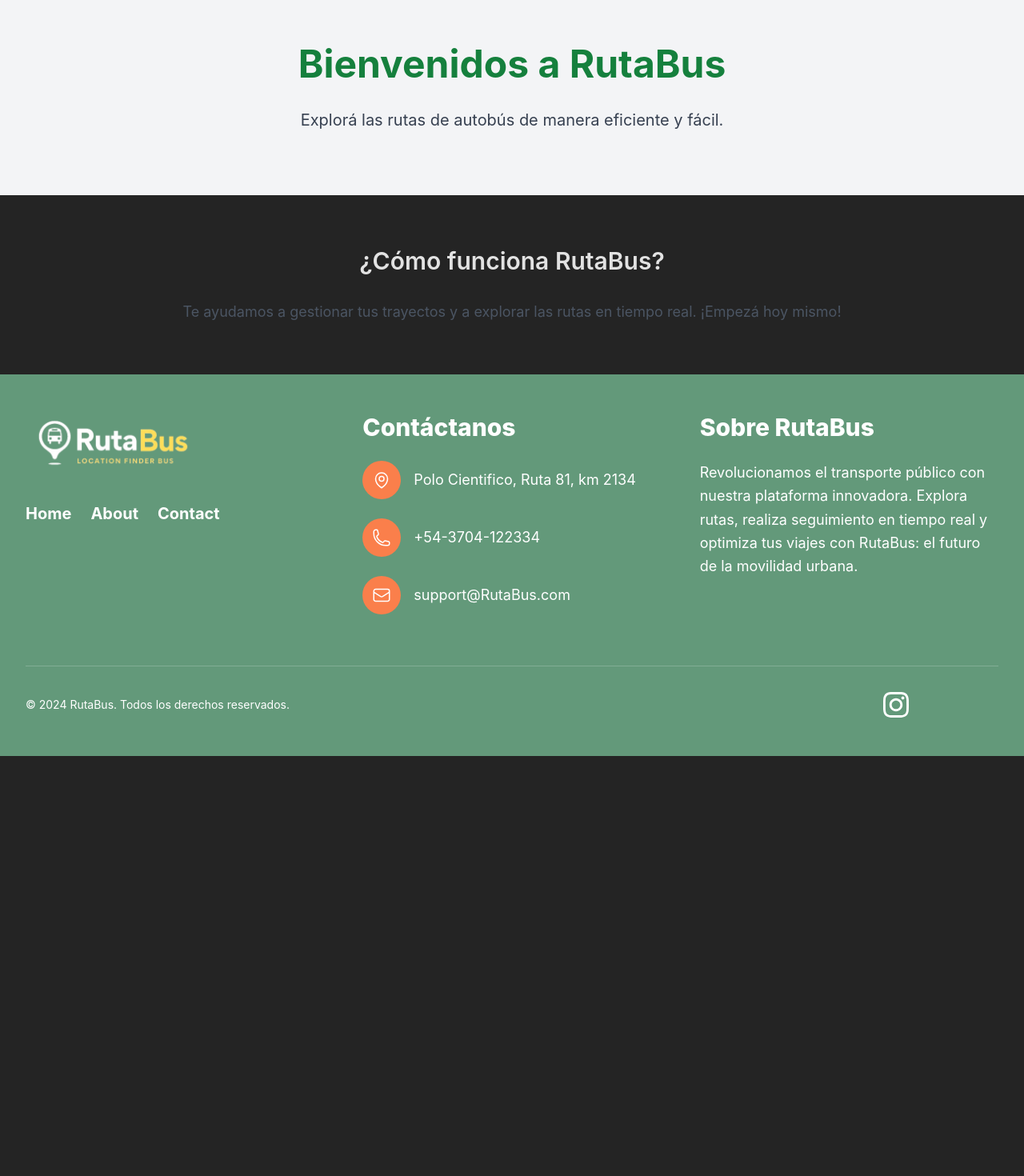
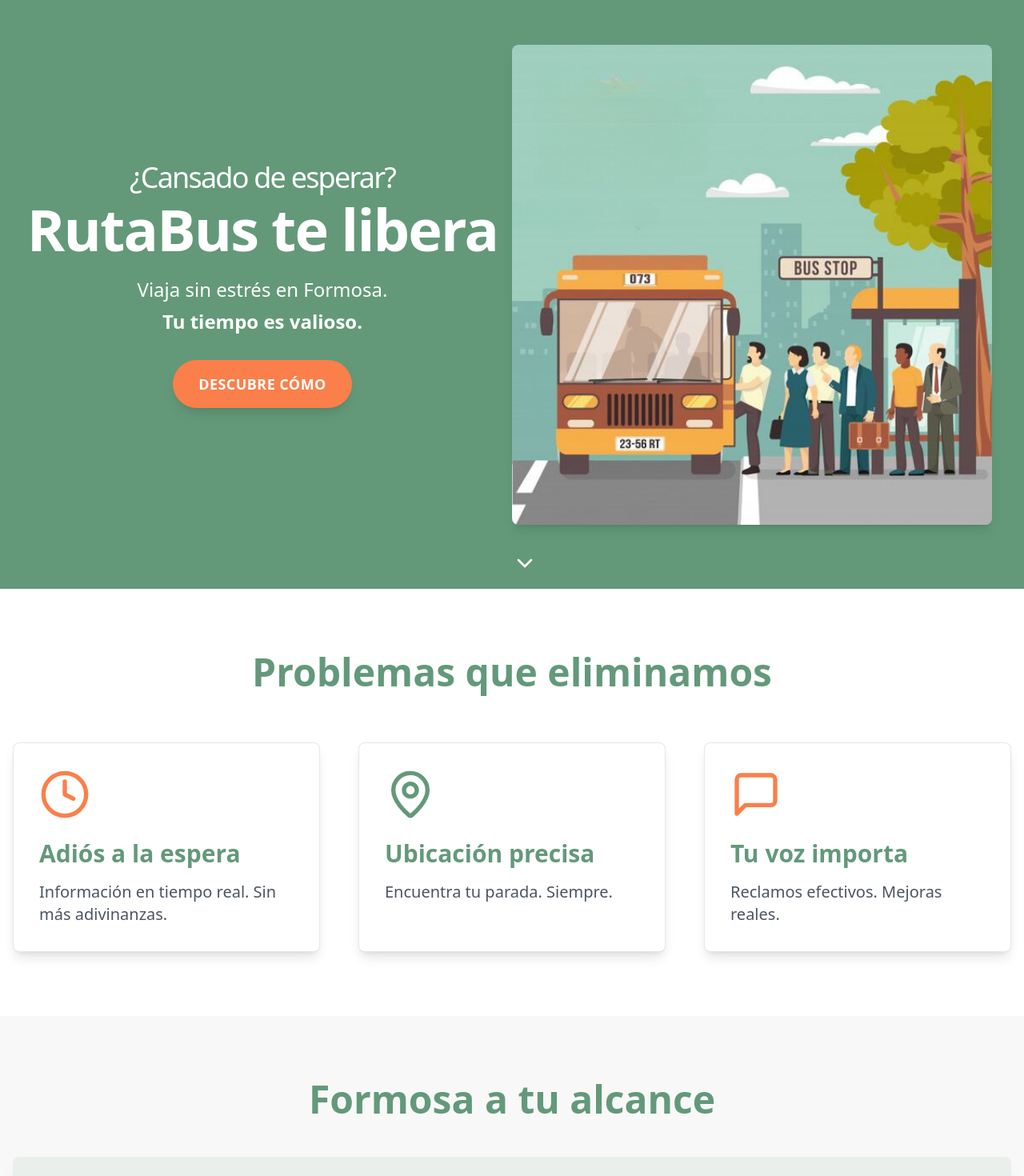
Before and after one commit to Proyecto-RutaBus/Proyecto-RutaBus, a React (Vite) app in the folder client_/: page / in a window 1280 px wide. Shown: the part 160-1630 px from the top of the page at 80% size. Before the commit the page ends 1105 px from the top, so only its background shows below. Built offline with nearby package versions, Linux system fonts and the light colour scheme; the HTML template or start-up script is replaced by a standard one.

Commit message:
se añadio estilos a la landing page

```diff
--- a/client_/package.json
+++ b/client_/package.json
@@ -12,6 +12,7 @@
   "dependencies": {
     "framer-motion": "^11.5.5",
     "lucide-react": "^0.441.0",
+    "next.js": "^1.0.3",
     "react": "^18.3.1",
     "react-dom": "^18.3.1",
     "react-router-dom": "^6.26.2"
--- a/client_/src/views/Landing.jsx
+++ b/client_/src/views/Landing.jsx
@@ -1,41 +1,185 @@
-import React from 'react';
-import Header from '../components/Header';
-import Footer from '../components/Footer';
+import Footer from "../components/Footer";
+import Header from "../components/Header";
+import React, { useEffect, useState } from "react";
+import { Clock, MapPin, MessageSquare, ChevronDown } from "lucide-react";
+import { motion } from "framer-motion";
 
-const Landing = () => {
+export const LandingPage = () => {
+  const [isVisible, setIsVisible] = useState(false);
+
+  useEffect(() => {
+    setIsVisible(true);
+  }, []);
+
   return (
-    <div className="min-h-screen flex flex-col">
-      {/* Header */}
+    <div className="overflow-hidden font-sans">
       <Header />
-
-      {/* Main content */}
       <main className="flex-grow">
-        <section className="text-center py-20 bg-gray-100">
-          <h1 className="text-5xl font-bold mb-8 text-green-700">
-            Bienvenidos a RutaBus
-          </h1>
-          <p className="text-xl text-gray-700">
-            Explorá las rutas de autobús de manera eficiente y fácil.
-          </p>
+        <section className="relative py-20 text-center bg-[#63997a] text-white overflow-hidden">
+          <motion.div
+            initial={{ opacity: 0, y: 20 }}
+            animate={{ opacity: isVisible ? 1 : 0, y: isVisible ? 0 : 20 }}
+            transition={{ duration: 0.8 }}
+            className="container mx-auto px-4 relative z-10"
+          >
+            <div className="flex flex-col md:flex-row items-center justify-between">
+              <div className="md:w-1/2 mb-8 md:mb-0">
+                <motion.h1
+                  initial={{ opacity: 0, y: 20 }}
+                  animate={{ opacity: 1, y: 0 }}
+                  transition={{ delay: 0.2, duration: 0.8 }}
+                  className="text-5xl md:text-7xl font-extrabold mb-6 leading-tight tracking-tight"
+                >
+                  <span className="block text-3xl md:text-4xl font-normal mb-2">
+                    ¿Cansado de esperar?
+                  </span>
+                  RutaBus te libera
+                </motion.h1>
+                <motion.p
+                  initial={{ opacity: 0, y: 20 }}
+                  animate={{ opacity: 1, y: 0 }}
+                  transition={{ delay: 0.4, duration: 0.8 }}
+                  className="text-xl md:text-2xl mb-8 max-w-xl mx-auto font-light"
+                >
+                  Viaja sin estrés en Formosa.
+                  <span className="block font-semibold mt-2">
+                    Tu tiempo es valioso.
+                  </span>
+                </motion.p>
+                <motion.button
+                  whileHover={{ scale: 1.05 }}
+                  whileTap={{ scale: 0.95 }}
+                  className="px-8 py-4 bg-[#fa7f4b] text-white text-lg font-bold rounded-full hover:bg-[#fa7f4b]/90 transition-colors shadow-lg uppercase tracking-wide"
+                >
+                  Descubre cómo
+                </motion.button>
+              </div>
+              <motion.div
+                initial={{ opacity: 0, x: 100 }}
+                animate={{ opacity: 1, x: 0 }}
+                transition={{ delay: 0.6, duration: 0.8 }}
+                className="md:w-1/2"
+              >
+                <img
+                  src="/assets/img/Bus-stop.jpg"
+                  alt="Personas esperando el colectivo"
+                  width={600}
+                  height={400}
+                  className="rounded-lg shadow-lg hover:shadow-2xl transition-shadow duration-300"
+                />
+              </motion.div>
+            </div>
+          </motion.div>
+          <div className="absolute inset-0 bg-[#63997a]/20 backdrop-blur-sm"></div>
+          <motion.div
+            animate={{ y: [0, 10, 0] }}
+            transition={{ repeat: Infinity, duration: 2 }}
+            className="absolute bottom-4 left-1/2 transform -translate-x-1/2"
+          >
+            <ChevronDown className="w-8 h-8 text-white" />
+          </motion.div>
         </section>
 
-        {/* Puedes agregar más secciones aquí */}
-        <section className="py-16">
+        <section id="problemas" className="py-20 bg-white">
           <div className="container mx-auto px-4">
-            <h2 className="text-3xl font-semibold text-center mb-8">
-              ¿Cómo funciona RutaBus?
-            </h2>
-            <p className="text-center text-lg text-gray-600">
-              Te ayudamos a gestionar tus trayectos y a explorar las rutas en tiempo real. ¡Empezá hoy mismo!
-            </p>
+            <motion.h2
+              initial={{ opacity: 0, y: 20 }}
+              whileInView={{ opacity: 1, y: 0 }}
+              transition={{ duration: 0.8 }}
+              viewport={{ once: true }}
+              className="text-5xl font-bold text-center mb-16 text-[#63997a]"
+            >
+              Problemas que eliminamos
+            </motion.h2>
+            <div className="grid grid-cols-1 md:grid-cols-3 gap-12">
+              {[
+                {
+                  icon: <Clock className="h-16 w-16 text-[#fa7f4b] mb-6" />,
+                  title: "Adiós a la espera",
+                  description:
+                    "Información en tiempo real. Sin más adivinanzas.",
+                },
+                {
+                  icon: <MapPin className="h-16 w-16 text-[#63997a] mb-6" />,
+                  title: "Ubicación precisa",
+                  description: "Encuentra tu parada. Siempre.",
+                },
+                {
+                  icon: (
+                    <MessageSquare className="h-16 w-16 text-[#fa7f4b] mb-6" />
+                  ),
+                  title: "Tu voz importa",
+                  description: "Reclamos efectivos. Mejoras reales.",
+                },
+              ].map((problem, index) => (
+                <motion.div
+                  key={index}
+                  initial={{ opacity: 0, y: 20 }}
+                  whileInView={{ opacity: 1, y: 0 }}
+                  transition={{ delay: index * 0.2, duration: 0.8 }}
+                  viewport={{ once: true }}
+                  className="bg-white p-8 rounded-lg shadow-lg border border-[#63997a]/20 hover:shadow-xl transition-shadow duration-300"
+                >
+                  <motion.div
+                    whileHover={{ scale: 1.1 }}
+                    transition={{ type: "spring", stiffness: 400, damping: 10 }}
+                  >
+                    {problem.icon}
+                  </motion.div>
+                  <h3 className="text-3xl font-bold mb-4 text-[#63997a]">
+                    {problem.title}
+                  </h3>
+                  <p className="text-xl text-gray-600 font-light">
+                    {problem.description}
+                  </p>
+                </motion.div>
+              ))}
+            </div>
+          </div>
+        </section>
+
+        <section id="mapa" className="py-20 bg-[#f8f8f8]">
+          <div className="container mx-auto px-4">
+            <motion.h2
+              initial={{ opacity: 0, y: 20 }}
+              whileInView={{ opacity: 1, y: 0 }}
+              transition={{ duration: 0.8 }}
+              viewport={{ once: true }}
+              className="text-5xl font-bold text-center mb-12 text-[#63997a]"
+            >
+              Formosa a tu alcance
+            </motion.h2>
+            <motion.div
+              initial={{ opacity: 0, scale: 0.9 }}
+              whileInView={{ opacity: 1, scale: 1 }}
+              transition={{ duration: 0.8 }}
+              viewport={{ once: true }}
+              className="bg-[#63997a]/10 rounded-lg shadow-xl p-8 h-[500px] flex items-center justify-center hover:shadow-2xl transition-shadow duration-300"
+            >
+              <p className="text-3xl font-light text-[#63997a]">
+                Explora el mapa interactivo de Formosa
+              </p>
+            </motion.div>
+            <div className="mt-8 flex flex-wrap justify-center gap-4">
+              {["Ver líneas", "Mostrar paradas", "Buscar ruta"].map(
+                (action, index) => (
+                  <motion.button
+                    key={index}
+                    whileHover={{ scale: 1.05 }}
+                    whileTap={{ scale: 0.95 }}
+                    className="px-6 py-3 bg-[#fa7f4b] text-white rounded-full hover:bg-[#fa7f4b]/90 transition-colors shadow-md hover:shadow-lg text-lg font-bold uppercase tracking-wide"
+                  >
+                    {action}
+                  </motion.button>
+                )
+              )}
+            </div>
           </div>
         </section>
       </main>
-
-      {/* Footer */}
       <Footer />
     </div>
   );
 };
 
-export default Landing;
+export default LandingPage;
```
Also changed, not shown: client_/public/assets/img/Bus-stop.jpg (added), 1 other file (tests, documents, lock files or other folders).
